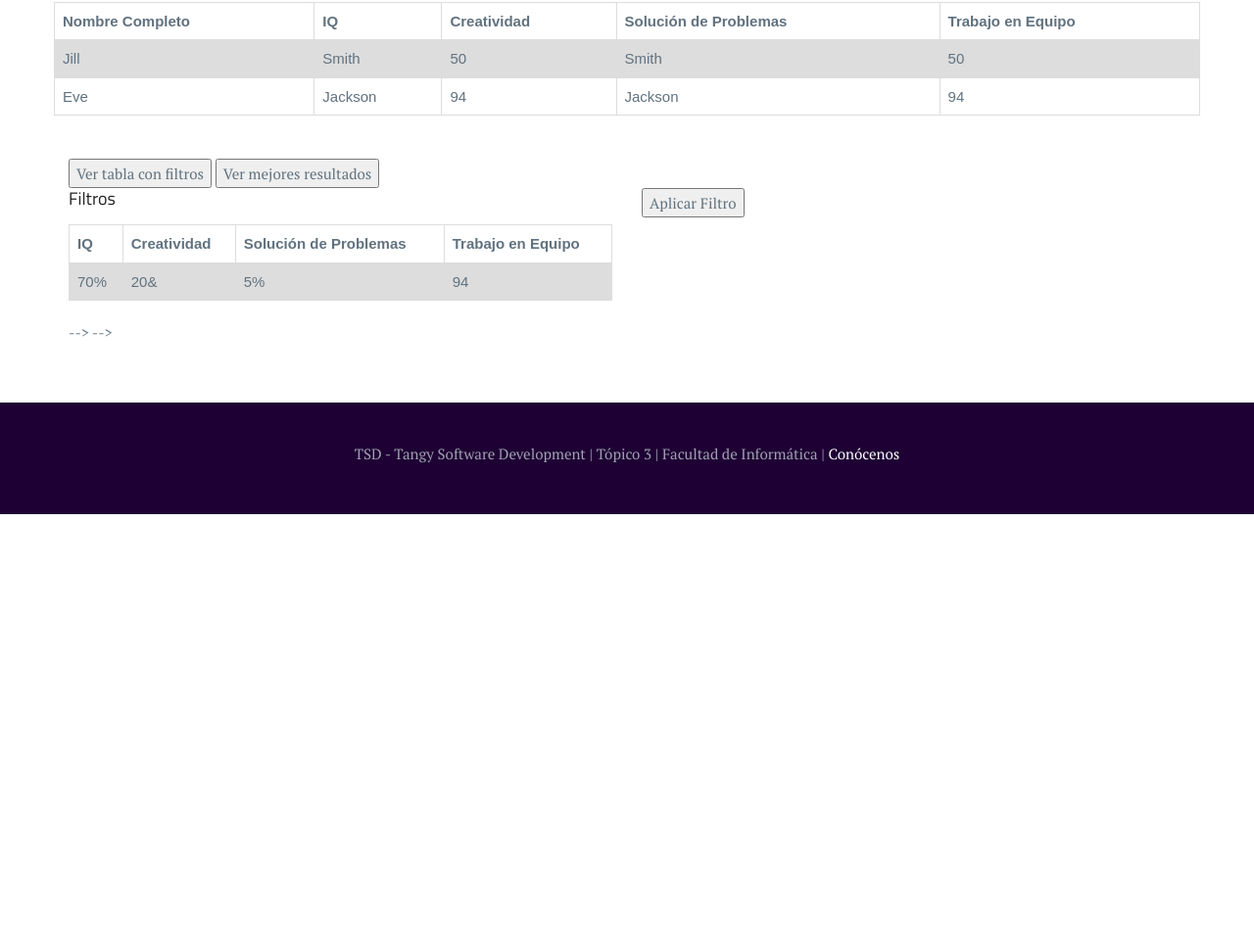
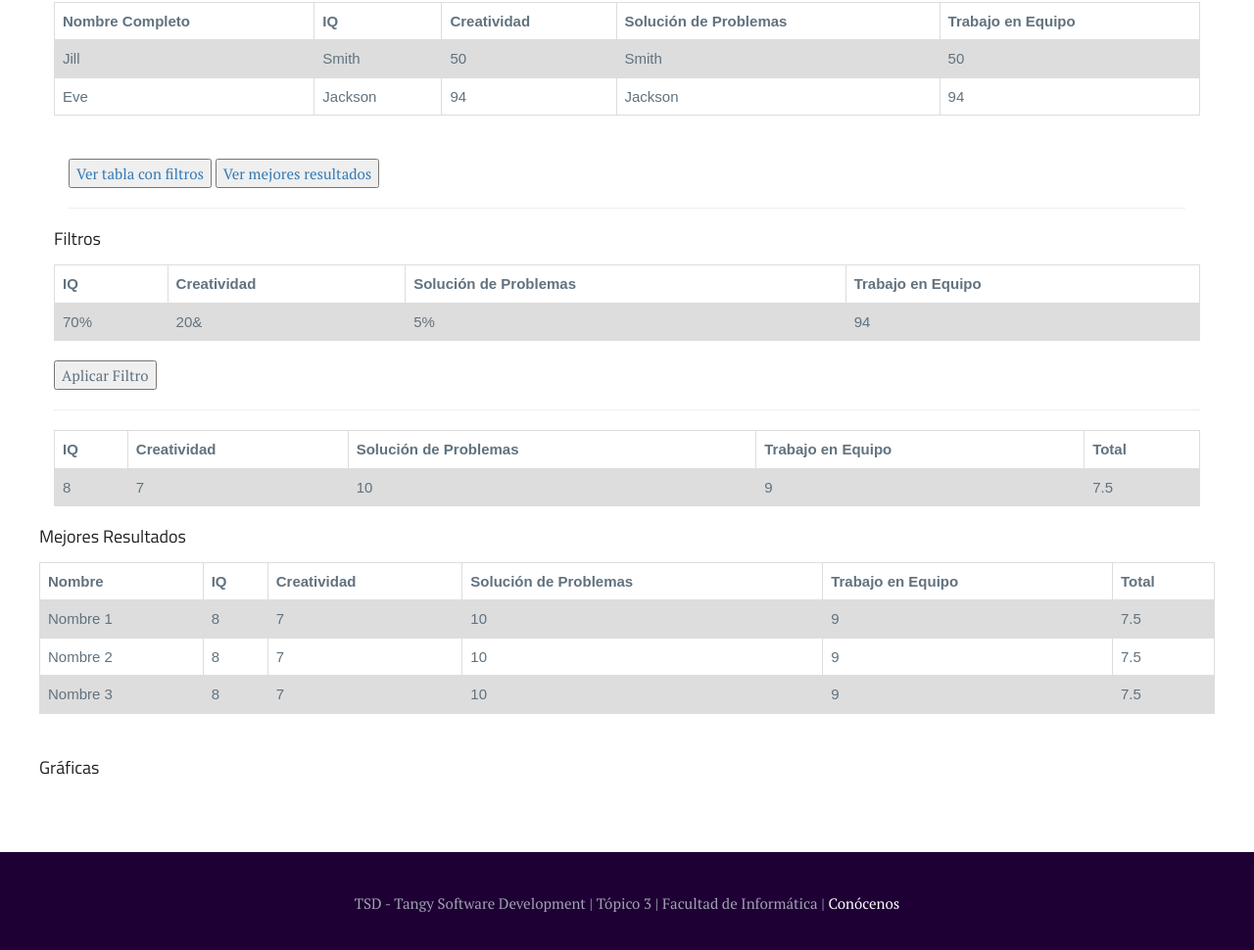
Before and after one commit to SaraiGil/InteligenciaEmocional, a plain HTML site: page tomaDecisiones.html in a window 1280 px wide. Shown: the part 780-1750 px from the top of the page at 98% size. Before the commit the page ends 1305 px from the top, so only its background shows below. Drawn offline with Linux system fonts and the light colour scheme.

Commit message:
Test, mitad imágenes y corrección toma Decisiones
Faltan 4 imágenes pero el internet está del asquito

```diff
--- a/tomaDecisiones.html
+++ b/tomaDecisiones.html
@@ -174,14 +174,15 @@
 								</table>
 								<br>
 								<div class="col-md-10">
-										<button class="subscribe-form button">Ver tabla con filtros</button>
-										<button class="subscribe-form button">Ver mejores resultados</button>
+										<button class="subscribe-form button"><a href="#filtros">Ver tabla con filtros</a></button>
+										<button class="subscribe-form button"><a href="#mejores">Ver mejores resultados</a></button>
 								</div>
           		</div>
+							<hr>
 
 
-                <div class="row">
-                    <div class="col-md-6">
+                <div class="row" id="filtros">
+                    <!-- <div class="col-md-6"> -->
                         <h5>Filtros</h5>
 												<table class="table"style="width:100%">
 													<tr>
@@ -197,134 +198,74 @@
 												    <td class="tD">94</td>
 												  </tr>
 												</table>
-                    </div>
-                    <div class="col-md-6">
-                        <button class="subscribe-form button">Aplicar Filtro</button>
-                    </div>
+                    <!-- </div> -->
                 </div>
 
-                <!-- <br>
+										<!-- Tabla con resultados -->
+										<div class="row">
+													<button class="subscribe-form button">Aplicar Filtro</button>
+													<br><hr>
+		                    <!-- <div class="col-md-6"> -->
+														<table class="table"style="width:100%">
+															<tr>
+														    <th class="tH">IQ</th>
+														    <th class="tH">Creatividad</th>
+																<th class="tH">Solución de Problemas</th>
+														    <th class="tH">Trabajo en Equipo</th>
+																<th class="tH">Total</th>
+														  </tr>
+														  <tr>
+														    <td class="tD">8</td>
+														    <td class="tD">7</td>
+																<td class="tD">10</td>
+														    <td class="tD">9</td>
+																<td class="tD">7.5</td>
+														  </tr>
+														</table>
+		                    <!-- </div> -->
 
-                <p><strong>This is Only Bold Text</strong> eget diam posuere sollicitudin eu tincidunt nulla. <b><i>This is Bold italic Text</i></b> magna, in scelerisque urna placerat vel.  egestas quis facilisis metus.Phasellus <b><a href="#"><u>This is Link Text</u></a></b> diam posuere llicitudin eu tincidunt nulla rabitur eleifen tempor inted magna in scelerisqu urna placerat vel. Phasellus eget sem id justo consequat egestas quis facilisis metus.Phasellus vehicula justo eget diam posuere sollicitudin eu tincidunt nulla ma gna elerisque urna placerat vel. Phsellus eget sem id justo consequ egestas quis facilisis metus.</p>
+										<!-- Tabla y graficas con los 3 mejores -->
+										<!-- Tabla con resultados -->
+										<div class="row" id="mejores">
+		                    <!-- <div class="col-md-6"> -->
+		                        <h5>Mejores Resultados</h5>
+														<table class="table"style="width:100%">
+															<tr>
+																<th class="tH">Nombre</th>
+														    <th class="tH">IQ</th>
+														    <th class="tH">Creatividad</th>
+																<th class="tH">Solución de Problemas</th>
+														    <th class="tH">Trabajo en Equipo</th>
+																<th class="tH">Total</th>
+														  </tr>
+														  <tr>
+																<td class="tD">Nombre 1</td>
+														    <td class="tD">8</td>
+														    <td class="tD">7</td>
+																<td class="tD">10</td>
+														    <td class="tD">9</td>
+																<td class="tD">7.5</td>
+														  </tr>
+															<tr>
+																<td class="tD">Nombre 2</td>
+														    <td class="tD">8</td>
+														    <td class="tD">7</td>
+																<td class="tD">10</td>
+														    <td class="tD">9</td>
+																<td class="tD">7.5</td>
+														  </tr>
+															<tr>
+																<td class="tD">Nombre 3</td>
+														    <td class="tD">8</td>
+														    <td class="tD">7</td>
+																<td class="tD">10</td>
+														    <td class="tD">9</td>
+																<td class="tD">7.5</td>
+														  </tr>
+														</table>
 
-
-                <br>
-                <br>
-
-                <h2>Blockquote</h2>
-                <hr>
-
-                <blockquote>
-                    <p>Continually underwhelm visionary models with cross-unit synergy. Uniquely leverage other's premium convergence before progressive data. Proactively monetize performance based expertise through intuitive alignments. Monotonectally promote worldwide portals through ubiquitous relationships.</p>
-                    <footer>Ralph Waldo Emerson</footer>
-                </blockquote> -->
-
-                <!-- <br> -->
-
-                <!-- <h2>List  Style</h2> -->
-                <!-- <hr> -->
-
-                <!-- <div class="row">
-                    <div class="col-sm-3">
-                        <ol>
-                            <li>Ordered List Style</li>
-                            <li>Ordered List Style</li>
-                            <li>Ordered List Style</li>
-                            <li>Ordered List Style</li>
-                            <li>Ordered List Style</li>
-                        </ol>
-                    </div>
-
-                    <div class="col-sm-3">
-                        <ul class="unorder-list">
-                            <li>Unordered List Style</li>
-                            <li>Unordered List Style</li>
-                            <li>Unordered List Style</li>
-                            <li>Unordered List Style</li>
-                            <li>Unordered List Style</li>
-                        </ul>
-                    </div>
-
-                    <div class="col-sm-3">
-                        <ul class="list-unstyled">
-                            <li>Default list-unstyled</li>
-                            <li>Default list-unstyled</li>
-                            <li>Default list-unstyled</li>
-                            <li>Default list-unstyled</li>
-                            <li>Default list-unstyled</li>
-                        </ul>
-                    </div>
-
-                    <div class="col-sm-3">
-                        <ul>
-                            <li class="">Default List One</li>
-                            <li class="text-info">Default List Two</li>
-                            <li class="text-success">Default List Three</li>
-                            <li class="text-warning">Default List Four</li>
-                            <li class="text-danger">Default List Five</li>
-                        </ul>
-                    </div>
-                </div> -->
-
-
-
-              <!-- <hr> -->
-
-              <!-- <h3>Full Column</h3>
-              <p>Lorem ipsum dolor sit amet, consectetur adipisicing elit. Ducimus voluptatem deleniti, iusto porro quasi aut est incidunt eum. Aliquid earum, culpa dolores aspernatur tempore velit beatae porro totam. Et, saepe. Lorem ipsum dolor sit amet, consectetur adipisicing elit. Ut eos assumenda, mollitia tenetur atque recusandae dignissimos optio cum molestiae possimus adipisci minima, aliquam perferendis eius et repellat soluta magni, delectus!</p> -->
-
-              <!-- <hr> -->
-
-              <!-- <div class="row ">
-                <div class="col-sm-6">
-                  <h3>One Half</h3>
-                  <p>Lorem ipsum dolor sit amet, consectetur adipisicing elit. Ducimus voluptatem deleniti, iusto porro quasi aut est incidunt eum. Aliquid earum, culpa dolores aspernatur tempore velit beatae porro totam. Et, saepe. Lorem ipsum dolor sit amet, consectetur adipisicing elit. Ut eos assumenda, mollitia tenetur atque recusandae dignissimos optio cum molestiae possimus adipisci minima.</p>
-                </div>
-
-                <div class="col-sm-6">
-                  <h3>One Half</h3>
-                  <p>Lorem ipsum dolor sit amet, consectetur adipisicing elit. Ducimus voluptatem deleniti, iusto porro quasi aut est incidunt eum. Aliquid earum, culpa dolores aspernatur tempore velit beatae porro totam. Et, saepe. Lorem ipsum dolor sit amet, consectetur adipisicing elit. Ut eos assumenda, mollitia tenetur atque recusandae dignissimos optio cum molestiae possimus adipisci minima.</p>
-                </div>
-              </div>/.row -->
-
-              <!-- <hr> -->
-
-              <!-- <div class="row ">
-                <div class="col-sm-4">
-                  <h3>One Third</h3>
-                  <p>Lorem ipsum dolor sit amet, conse ctetur adipisicing elit. Ducimus volup tatem deleniti, iusto porro quasi aut est inci dunt eum. Aliq uid earum, culpa dolores asper natur tempore velit bea tae porro totam. Lorem ipsum dolor sit amet, consec tetur adipis icing elit. Ut eos assumenda, mollitia tenetur.</p>
-                </div>
-                <div class="col-sm-4">
-                  <h3>One Third</h3>
-                  <p>Lorem ipsum dolor sit amet, conse ctetur adipisicing elit. Ducimus volup tatem deleniti, iusto porro quasi aut est inci dunt eum. Aliq uid earum, culpa dolores asper natur tempore velit bea tae porro totam. Lorem ipsum dolor sit amet, consec tetur adipis icing elit. Ut eos assumenda, mollitia tenetur.</p>
-                </div>
-                <div class="col-sm-4">
-                  <h3>One Third</h3>
-                  <p>Lorem ipsum dolor sit amet, conse ctetur adipisicing elit. Ducimus volup tatem deleniti, iusto porro quasi aut est inci dunt eum. Aliq uid earum, culpa dolores asper natur tempore velit bea tae porro totam. Lorem ipsum dolor sit amet, consec tetur adipis icing elit. Ut eos assumenda, mollitia tenetur.</p>
-                </div>
-              </div>/.row --> -->
-
-              <!-- <hr> -->
-
-              <!-- <div class="row ">
-                <div class="col-sm-3">
-                  <h3>One Fourth</h3>
-                  <p>Lorem ipsum dolor sit amet, conse ctetur adipisicing elit. Ducimus volup tatem deleniti, iusto porro quasi aut elit est inci dunt eum. Aliq uid earum, culpa dolores asper natur tempore.</p>
-                </div>
-                <div class="col-sm-3">
-                  <h3>One Fourth</h3>
-                  <p>Lorem ipsum dolor sit amet, conse ctetur adipisicing elit. Ducimus volup tatem deleniti, iusto porro quasi aut elit est inci dunt eum. Aliq uid earum, culpa dolores asper natur tempore.</p>
-                </div>
-                <div class="col-sm-3">
-                  <h3>One Fourth</h3>
-                  <p>Lorem ipsum dolor sit amet, conse ctetur adipisicing elit. Ducimus volup tatem deleniti, iusto porro quasi aut elit est inci dunt eum. Aliq uid earum, culpa dolores asper natur tempore.</p>
-                </div>
-                <div class="col-sm-3">
-                  <h3>One Fourth</h3>
-                  <p>Lorem ipsum dolor sit amet, conse ctetur adipisicing elit. Ducimus volup tatem deleniti, iusto porro quasi aut elit est inci dunt eum. Aliq uid earum, culpa dolores asper natur tempore.</p>
-                </div>
-              </div>/.row --> -->
-
+														<br><h5>Gráficas</h5>
+		                    <!-- </div> -->
 
             </div><!-- /.container -->
         </section>
```
Also changed, not shown: assets/js/test.js (+23 -16 lines), myersBriggs.html (+5 -4 lines), assets/img/test/leader.jpg (renamed from assets/img/leader.jpg), 10 other files.
